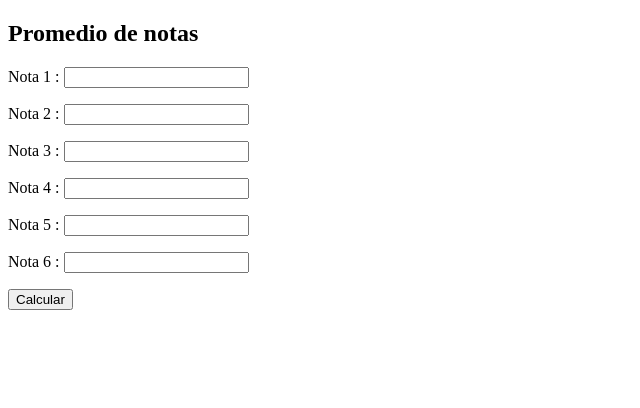
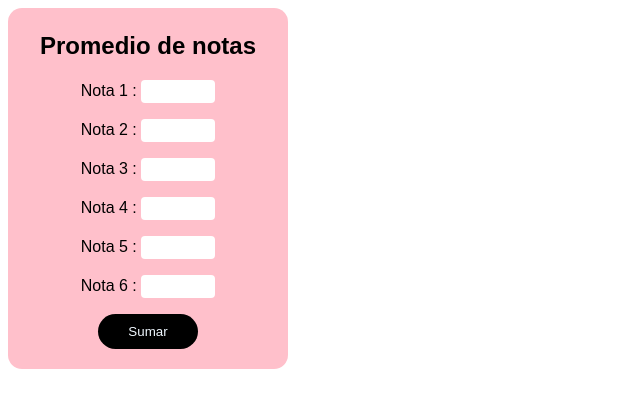
Before and after one commit to Natavica/usach_05--promedio, a plain HTML site: page index.html in a window 1280 px wide. Shown: the whole page, without its empty margins (0-640 px from the left). Drawn offline with Linux system fonts and the light colour scheme.

Commit message:
refactorización

```diff
--- a/functions.js
+++ b/assets/functions.js
@@ -5,14 +5,23 @@
 //Para obtener el promedio debo saber cuantas son las notas, sumarlas y dividir por la cantidad de calificaciones.
 
 
-
-function CalcularPromedio(){
+function CalcularSuma(){
     const v1 = document.getElementById("n1").value;
     const v2 = document.getElementById("n2").value;
     const v3 = document.getElementById("n3").value;
     const v4 = document.getElementById("n4").value;
     const v5 = document.getElementById("n5").value;
     const v6 = document.getElementById("n6").value;
-    const pro = (parseFloat(v1)+parseFloat(v2)+parseFloat(v3)+parseFloat(v4)+parseFloat(v5)+parseFloat(v6))/3;
-    document.getElementById("promedio").innerHTML = pro;
+    const suma = (parseFloat(v1)+parseFloat(v2)+parseFloat(v3)+parseFloat(v4)+parseFloat(v5)+parseFloat(v6));
+    const promedio = (suma) / 6;
+
+
+    document.getElementById("suma").innerHTML = suma;
+    document.getElementById("promedio").innerHTML = promedio;
+
+   MostrarInfo();
 }
+
+function MostrarInfo(){
+    document.getElementById("info").classList.remove('disabled')
+ }
--- /dev/null
+++ b/assets/styles.css
@@ -0,0 +1,53 @@
+body {
+    font-family: Arial, Helvetica, sans-serif;
+    color: 444;
+}
+
+.calculadora {
+    background: pink;
+    border-radius: 14px;
+    padding: 20px;
+    max-width: 240px;
+
+}
+
+.title {
+    text-align: center;
+    margin: 4px 0 4px 0;
+}
+
+.notas {
+    margin: 0 auto;
+    display: table;
+}
+
+.notas input {
+    width:50px;
+}
+
+.button {
+    display: block;
+    margin: 0 auto;
+}
+
+.button input {
+    border-radius: 50px;
+   padding: 10px;
+   width: 100px;
+   background: black;
+   color: aliceblue;
+   border: none;
+   display: block;
+   margin: 0 auto;
+}
+
+input {
+    background: white;
+    border: none;
+    border-radius: 4px;
+    padding: 4px 4px 4px 20px;
+}
+
+.disabled {
+    display: none;
+}
--- a/index.html
+++ b/index.html
@@ -4,18 +4,25 @@
     <meta charset="UTF-8">
     <meta name="viewport" content="width=device-width, initial-scale=1.0">
     <title>Document</title>
+    <link rel="stylesheet" href="assets/styles.css">
 </head>
 <body>
-    <h2>Promedio de notas</h2>
+    <div class="calculadora">
+        <h2 class="title">Promedio de notas</h2>
+        <div class="notas">
             <p>Nota 1 : <input type="text"  id="n1"> </p>
             <p>Nota 2 : <input type="text"  id="n2"> </p>
             <p>Nota 3 : <input type="text"  id="n3"> </p>
             <p>Nota 4 : <input type="text"  id="n4"> </p>
             <p>Nota 5 : <input type="text"  id="n5"> </p>
             <p>Nota 6 : <input type="text"  id="n6"> </p>
-    <p><input type="button" value="Calcular" onclick="CalcularPromedio()"></p>
-    <p id="promedio"></p>
-    <script src="functions.js"></script>
-
+        </div>
+        <p class="button"><input type="button" value="Sumar" onclick="CalcularSuma()"></p>
+        <div id="info" class="disabled">
+            <p>La suma de las notas es:<span id="suma"></span></p>
+            <p>El promedio es:<span id="promedio"></span></p>
+        </div>
+    </div>
+    <script src="assets/functions.js"></script>
 </body>
 </html>
```
Lines whose indentation alone changed are shown as unchanged.
